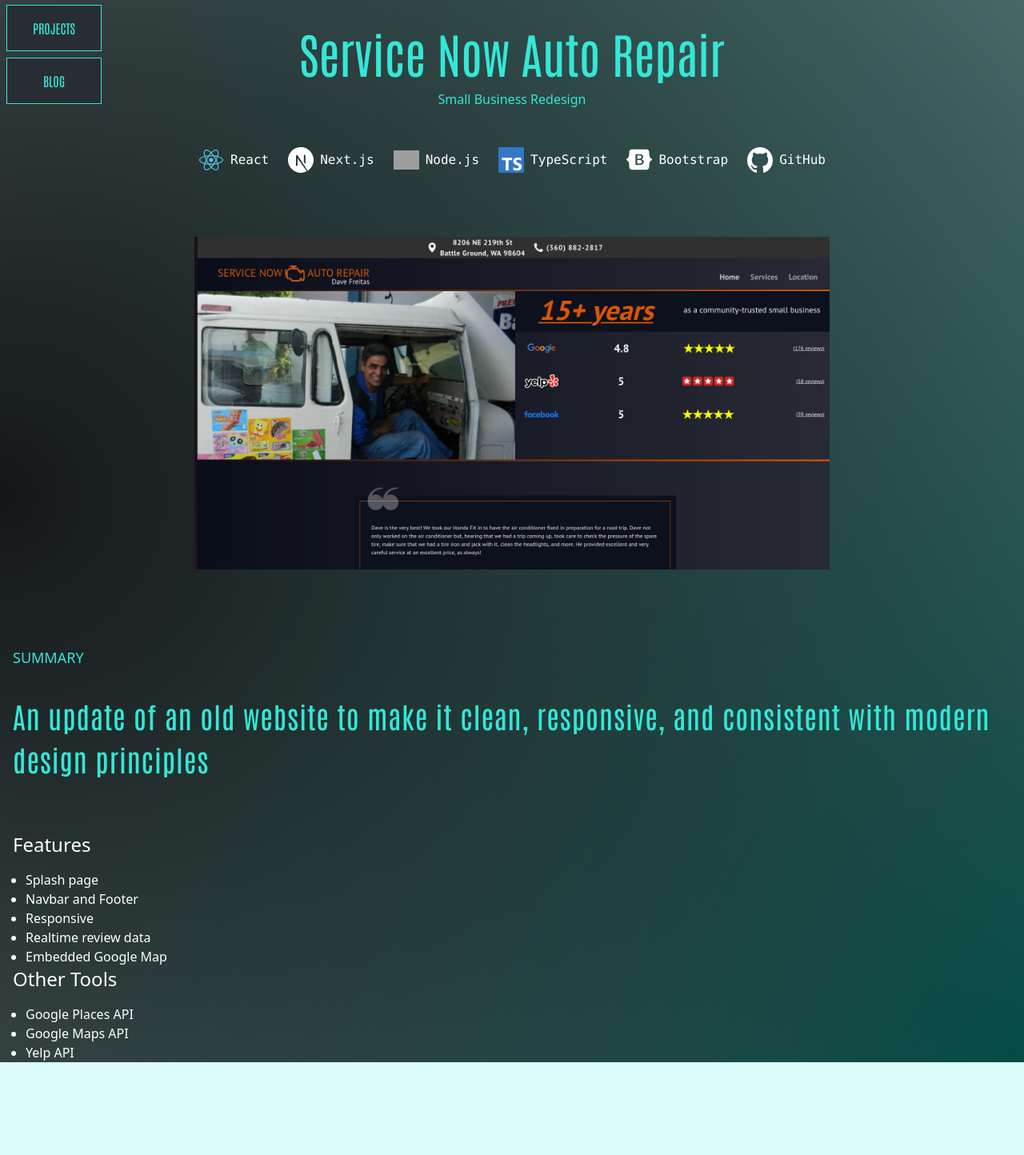
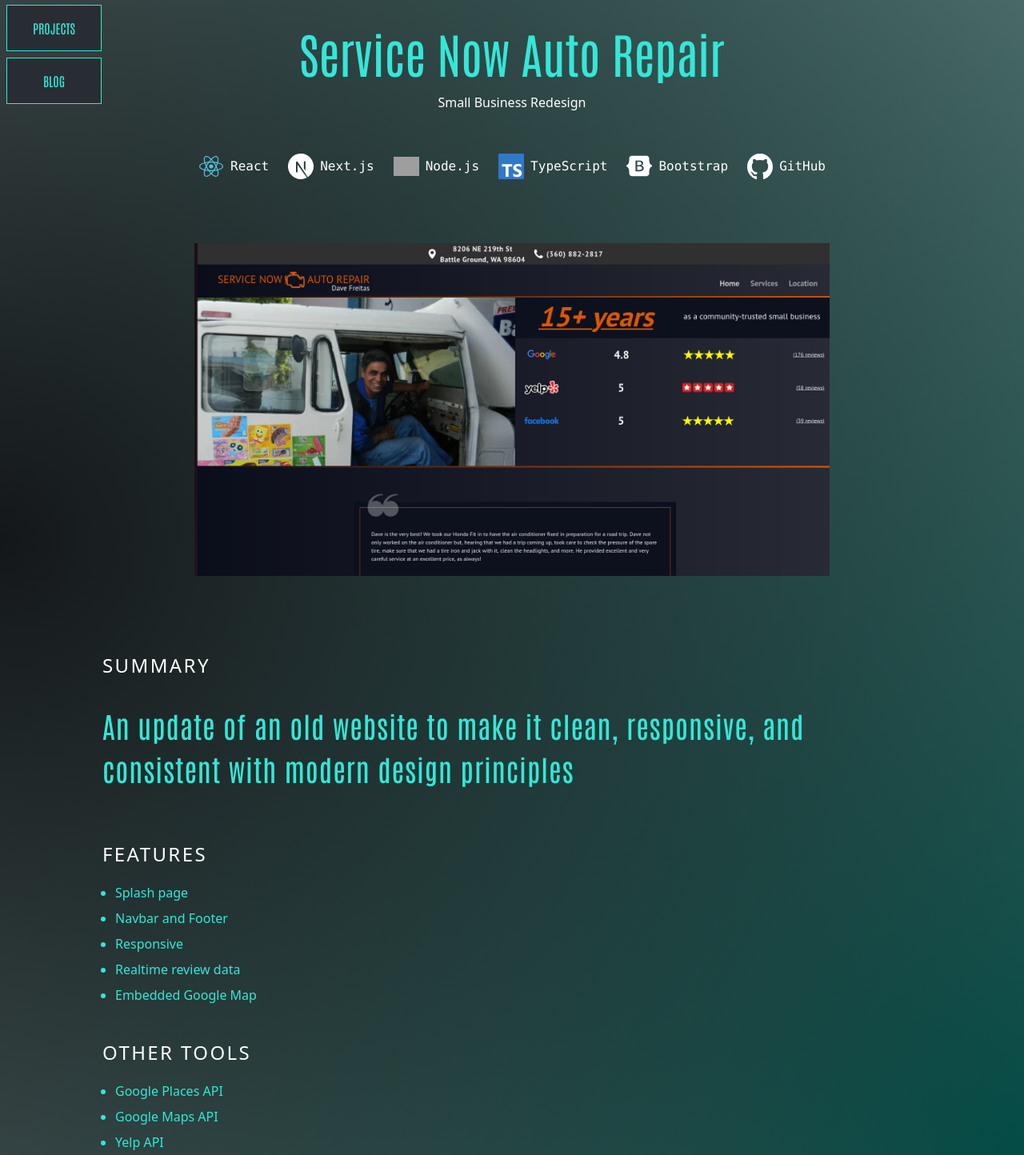
Before and after one commit to mike-v2/portfolio, a Next.js app: page /projects/1 in a window 1280 px wide. Shown: the part 92-1536 px from the top of the page at 80% size. Before the commit the page ends 1420 px from the top, so only its background shows below. Built offline with nearby package versions, Linux system fonts and the light colour scheme; grey boxes are pictures that could not be loaded.

Commit message:
Improve styling and semantic HTML in project page

```diff
--- a/app/projects/[projectId]/page.tsx
+++ b/app/projects/[projectId]/page.tsx
@@ -10,43 +10,58 @@ export default function Blog({ params }: { params: { projectId: string } }) {
   if (!project) return;
 
   return (
-    <main className='summary-gradient bg-black px-4 text-primary'>
-      <div className='space-y-4 pt-32 text-center'>
+    <main className='summary-gradient bg-black px-4 leading-loose text-primary'>
+      <div className='mx-auto max-w-5xl'>
+        <header className='space-y-4 pt-32 text-center'>
           <h1 className='text-6xl'>{project.title}</h1>
-        <p className='font-sans'>{project.subtitle}</p>
+          <p className='font-sans text-white'>{project.subtitle}</p>
+        </header>
+
+        <section aria-labelledby='primary-tools-heading' className='my-12'>
+          <h2 id='primary-tools-heading' className='sr-only'>
+            Primary Tools
+          </h2>
+          <div className='flex flex-wrap justify-center gap-x-6 gap-y-4'>
+            {project.primaryTools.map((tool) => (
+              <ToolWithIcon key={tool} tool={tool} />
+            ))}
           </div>
+        </section>
 
-      <div className='my-12 flex flex-wrap justify-center gap-x-6 gap-y-4'>
-        {project.primaryTools &&
-          project.primaryTools.map((tool) => {
-            return <ToolWithIcon tool={tool} />;
-          })}
-      </div>
-
-      <div className='relative h-[30rem] w-auto '>
+        <section
+          aria-labelledby='project-image-heading'
+          className='relative h-[30rem] w-auto '
+        >
+          <h2 id='project-image-heading' className='sr-only'>
+            Project Image
+          </h2>
           <Image
             src={project.imagePath}
             alt={project.title}
             fill
             className='object-contain p-8'
           />
-      </div>
+        </section>
 
-      <div className='my-16 space-y-8'>
-        <h2 className='font-sans text-lg uppercase'>Summary</h2>
+        <section className='my-16 space-y-8' aria-labelledby='summary-heading'>
+          <SectionHeader text='Summary' id='summary-heading' />
           <p className='lead text-4xl leading-[1.5] tracking-wide'>
             {project.summary}
           </p>
-      </div>
+          {project.summaryMore && (
+            <p className='font-sans text-white'>{project.summaryMore}</p>
+          )}
+        </section>
 
-      <div className='space-y-4 font-sans text-white'>
-        <h2 className='text-2xl'>Features</h2>
+        <section className='space-y-4 font-sans'>
+          <SectionHeader text='Features' />
           <p className=''>{project.features}</p>
-      </div>
+        </section>
 
-      <div className='space-y-4 font-sans text-white'>
-        <h2 className='text-2xl'>Other Tools</h2>
-        <div className='font-sans text-white'>{project.secondaryTools}</div>
+        <section className='mt-10 space-y-4 font-sans'>
+          <SectionHeader text='Other Tools' />
+          <div className='font-sans'>{project.secondaryTools}</div>
+        </section>
       </div>
     </main>
   );
@@ -68,3 +83,17 @@ function ToolWithIcon({ tool }: { tool: string }) {
     </div>
   );
 }
+
+type SectionHeaderProps = React.ComponentProps<'h2'> & {
+  text: string;
+};
+function SectionHeader({ text, ...props }: SectionHeaderProps) {
+  return (
+    <h2
+      className='font-sans text-2xl uppercase tracking-widest text-white'
+      {...props}
+    >
+      {text}
+    </h2>
+  );
+}
```
Lines whose indentation alone changed are shown as unchanged.
